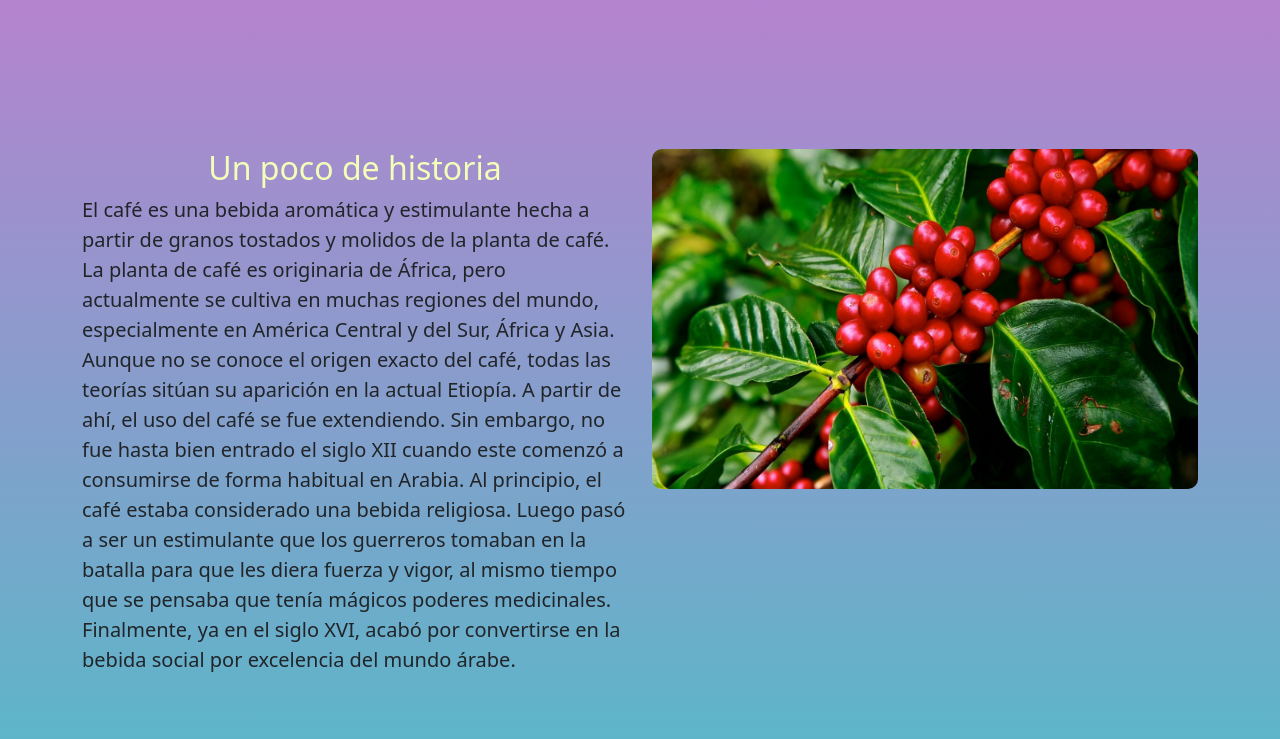
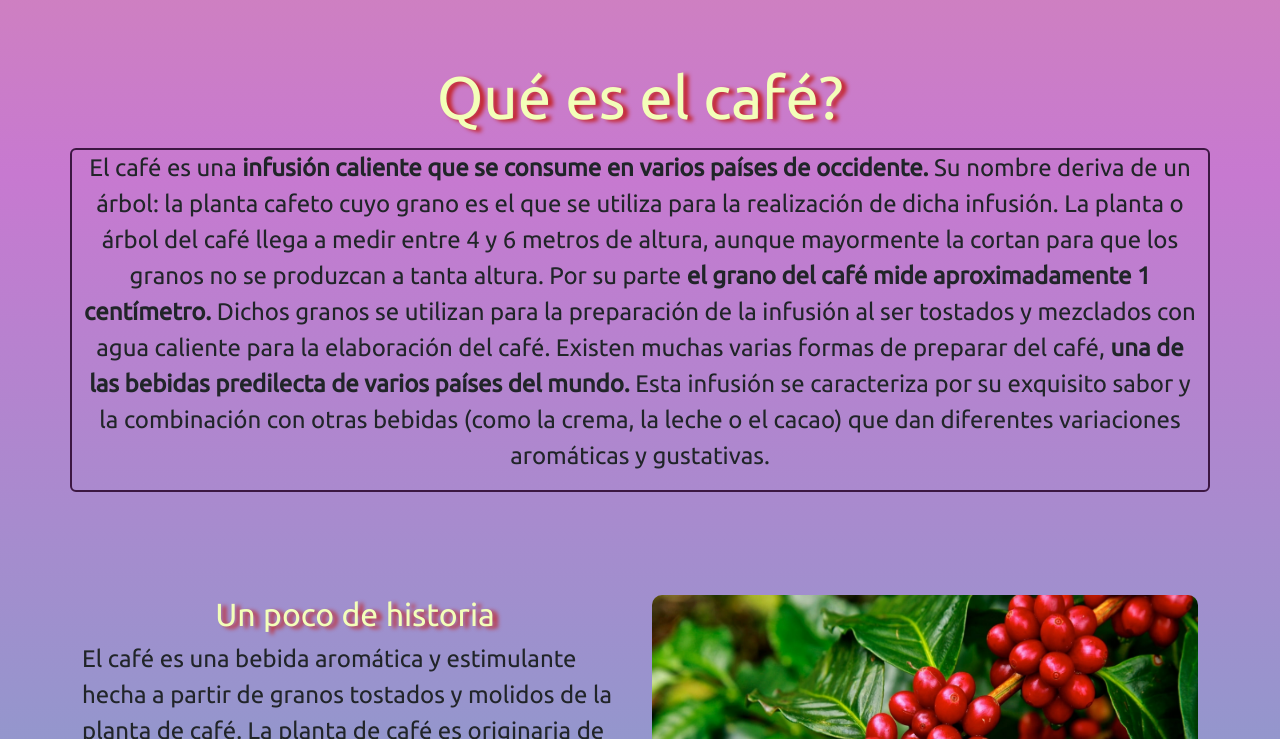
Before and after one commit to SebastianVidelaHoltz/pre-entrega3-Sebastian-Videla-Holtz, a website: page index.html in a window 1280 px wide. Shown: the part 1201-1940 px from the top of the page. Drawn offline with nearby package versions, Linux system fonts and the light colour scheme.

Commit message:
agregué contenido en el index y animaciones

```diff
--- a/css/styles.css
+++ b/css/styles.css
@@ -21,8 +21,7 @@ body {
   background: #FEAC5E;  /* fallback for old browsers */
   background: -webkit-linear-gradient(to top, #4BC0C8, #C779D0, #FEAC5E);  /* Chrome 10-25, Safari 5.1-6 */
   background: linear-gradient(to top, #4BC0C8, #C779D0, #FEAC5E); /* W3C, IE 10+/ Edge, Firefox 16+, Chrome 26+, Opera 12+, Safari 7+ */
-
-
+  font-family: 'Ubuntu', sans-serif;
 }
 
 .bg-prime {
@@ -99,6 +98,8 @@ h1 {
   color: var(--color-fifth);
   font-size: 60px;
   text-align: center;
+  text-shadow: rgb(196, 32, 33) 5px 2px 4px;
+
 }
 
 .bg-footer {
--- a/index.html
+++ b/index.html
@@ -8,6 +8,9 @@
     <meta name="keywords" content="Café, coffee, metodos, variedades, curiosidades, expresso">
     <title>Coffee, that's it</title>
     <link rel="shortcut icon" href="./media/cafe-logo.png" type="image/png">
+    <link rel="preconnect" href="https://fonts.googleapis.com">
+    <link rel="preconnect" href="https://fonts.gstatic.com" crossorigin>
+    <link href="https://fonts.googleapis.com/css2?family=Ubuntu&display=swap" rel="stylesheet">
     <link rel="stylesheet" href="./css/bootstrap.css">
     <link rel="stylesheet" href="https://cdnjs.cloudflare.com/ajax/libs/animate.css/4.1.1/animate.min.css"/>
     <link rel="stylesheet" href="./css/styles.css">
@@ -67,6 +70,21 @@
   </div>
 </div>
 
+<h1>Qué es el café?</h1>
+<div class="container border-p prg-methods animate__animated animate__fadeInLeft">
+  <p class="fs-4">
+    El café es una <strong> infusión caliente que se consume en varios países de occidente.</strong> Su nombre deriva de un árbol: la planta cafeto cuyo grano es el que se utiliza para la realización de dicha infusión.
+
+La planta o árbol del café llega a medir entre 4 y 6 metros de altura, aunque mayormente la cortan para que los granos no se produzcan a tanta altura. Por su parte <strong> el grano del café mide aproximadamente 1 centímetro. </strong>
+
+Dichos granos se utilizan para la preparación de la infusión al ser tostados y mezclados con agua caliente para la elaboración del café.
+
+Existen muchas varias formas de preparar del café, <strong> una de las bebidas predilecta de varios países del mundo.</strong>
+
+Esta infusión se caracteriza por su exquisito sabor y la combinación con otras bebidas (como la crema, la leche o el cacao) que dan diferentes variaciones aromáticas y gustativas.
+
+</p></div>
+
   <br>
 
   <div class="text-picture ">
@@ -74,13 +92,14 @@
       <div class="row">
         <div class="col-sm-12 col-md-6 col-lg-6 text-picture__text">
           <h1 class="h2">Un poco de historia</h1>
-          <p class="fs-5">
+          <p class="fs-4">
             El café es una bebida aromática y estimulante hecha a partir de granos tostados y molidos de la planta de café. La planta de café es originaria de África, pero actualmente se cultiva en muchas regiones del mundo, especialmente en América Central y del Sur, África y Asia.
             Aunque no se conoce el origen exacto del café, todas las teorías sitúan su aparición en la actual Etiopía. A partir de ahí, el uso del café se fue extendiendo. Sin embargo, no fue hasta bien entrado el siglo XII cuando este comenzó a consumirse de forma habitual en Arabia. Al principio, el café estaba considerado una bebida religiosa. Luego pasó a ser un estimulante que los guerreros tomaban en la batalla para que les diera fuerza y vigor, al mismo tiempo que se pensaba que tenía mágicos poderes medicinales. Finalmente, ya en el siglo XVI, acabó por convertirse en la bebida social por excelencia del mundo árabe.
           </p>
         </div>
         <div class="col-sm-12 col-md-6 col-lg-6 text-picture__picture animate__animated animate__slideInUp">
           <img src="./media/havest.jpg" alt="Image" class="img-fluid" />
+          <img src="./media/cafe-bean2.jpg" alt="Image" class="img-fluid" />
         </div>
       </div>
     </div>
```
Also changed, not shown: Métodos.html (+2 -1 lines), Variedades.html (+1 -0 lines), media/cafe-bean2.jpg (added), media/kaldi-730x493.png (added).
